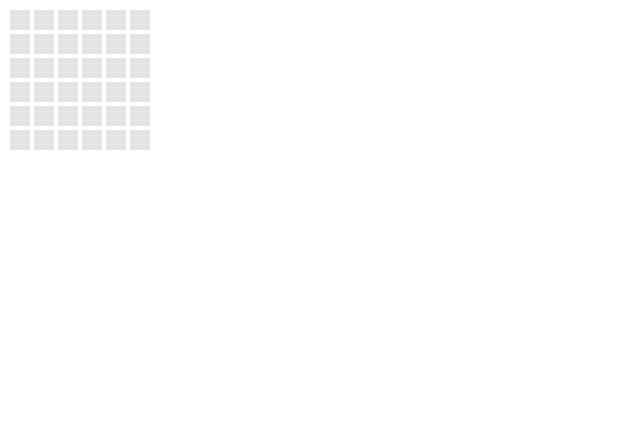
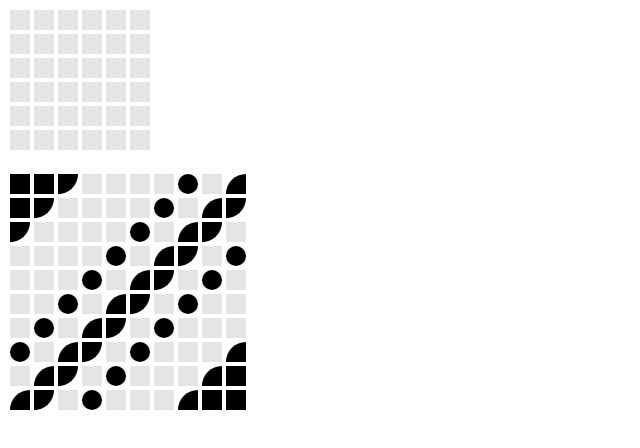
Before and after one commit to timurc/Rounded, a website built with webpack: page index.html in a window 1280 px wide. Shown: the whole page, without its empty margins (0-640 px from the left). Built offline with nearby package versions, Linux system fonts and the light colour scheme.

Commit message:
fead(rounded) move less file, add second test grid

```diff
--- a/index.html
+++ b/index.html
@@ -8,6 +8,7 @@
 <body>
 	<main>
 		<div id="Grid-1"></div>
+		<div id="Grid-2"></div>
 	</main>
 </body>
 </html>
--- a/main.js
+++ b/main.js
@@ -1,7 +1,23 @@
 import Grid from 'grid';
 
+require("./rounded.less");
 require("./style.less");
 
 let characters = require('./characters.js').getCharacters();
 
 window.grid = new Grid(document.getElementById('Grid-1'));
+
+window.grid2 = new Grid(document.getElementById('Grid-2'), {
+	data: [
+		[1,1,3,0,0,0,0,6,0,5],
+		[1,3,0,0,0,0,6,0,5,3],
+		[3,0,0,0,0,6,0,5,3,0],
+		[0,0,0,0,6,0,5,3,0,6],
+		[0,0,0,6,0,5,3,0,6,0],
+		[0,0,6,0,5,3,0,6,0,0],
+		[0,6,0,5,3,0,6,0,0,0],
+		[6,0,5,3,0,6,0,0,0,5],
+		[0,5,3,0,6,0,0,0,5,1],
+		[5,3,0,6,0,0,0,5,1,1]
+	]
+});
--- /dev/null
+++ b/rounded.less
@@ -0,0 +1,45 @@
+.rounded-grid {
+	&_row {
+		display: flex;
+	}
+
+	&_cell {
+		height: 20px;
+		width: 20px;
+		background: black;
+		margin: 2px;
+		box-sizing: border-box;
+		transition: border-radius .2s, background-color .2s;
+
+		&-blank {
+			background: rgba(0,0,0,.1);
+		}
+
+		&-square {
+		}
+
+		&-tr {
+			border-radius: 0 100% 0 0 ;
+		}
+
+		&-br {
+			border-radius: 0 0 100% 0;
+		}
+
+		&-bl {
+			border-radius: 0 0 0 100%;
+		}
+
+		&-tl {
+			border-radius: 100% 0 0 0;
+		}
+
+		&-circle {
+			border-radius: 100%;
+		}
+
+		&-rotated {
+			transform: rotate(45deg);
+		}
+	}
+}
--- a/style.less
+++ b/style.less
@@ -1,45 +1,3 @@
-.rounded-grid {
-	&_row {
-		display: flex;
-	}
-
-	&_cell {
-		height: 20px;
-		width: 20px;
-		background: black;
-		margin: 2px;
-		box-sizing: border-box;
-		transition: border-radius .2s, background-color .2s;
-
-		&-blank {
-			background: rgba(0,0,0,.1);
-		}
-
-		&-square {
-		}
-
-		&-tr {
-			border-radius: 0 100% 0 0 ;
-		}
-
-		&-br {
-			border-radius: 0 0 100% 0;
-		}
-
-		&-bl {
-			border-radius: 0 0 0 100%;
-		}
-
-		&-tl {
-			border-radius: 100% 0 0 0;
-		}
-
-		&-circle {
-			border-radius: 100%;
-		}
-
-		&-rotated {
-			transform: rotate(45deg);
-		}
-	}
+#Grid-2 {
+	margin-top: 20px;
 }
```
